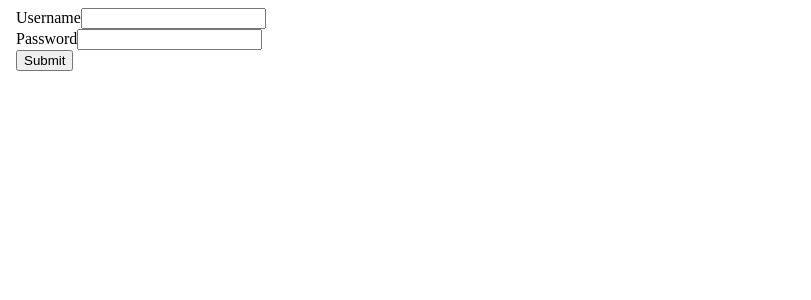
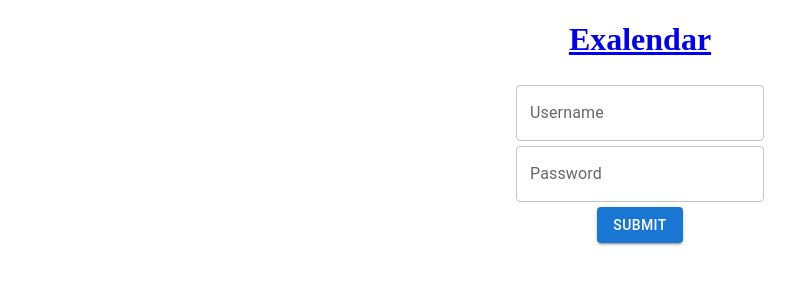
Before and after one commit to GregWith2Gs/Exalendar-React, a React (Create React App) app in the folder exalendar/: page / in a window 1280 px wide. Shown: the top 300 px of the page, without its empty margins (0-811 px from the left). Built offline with nearby package versions, Linux system fonts and the light colour scheme.

Commit message:
Added functionality to login page

```diff
--- a/exalendar/package.json
+++ b/exalendar/package.json
@@ -3,6 +3,9 @@
   "version": "0.1.0",
   "private": true,
   "dependencies": {
+    "@emotion/react": "^11.10.6",
+    "@emotion/styled": "^11.10.6",
+    "@mui/material": "^5.11.13",
     "@testing-library/jest-dom": "^5.16.5",
     "@testing-library/react": "^13.4.0",
     "@testing-library/user-event": "^13.5.0",
--- a/exalendar/src/components/Login.js
+++ b/exalendar/src/components/Login.js
@@ -1,5 +1,6 @@
 import React from 'react';
-import ReactDOM from 'react-dom/client';
+import Button from '@mui/material/Button';
+import TextField from '@mui/material/TextField'
 
 class Login extends React.Component {
   constructor(props) {
@@ -17,30 +18,37 @@
   handleSubmit(event) {
     alert('A name was submitted: ' + this.state.user + " "+this.state.pass);
     event.preventDefault();
+	// Post request
+
   }
 
   render() {
     return (
 	<body>
-		<form onSubmit={this.handleSubmit}>
-			<div>
+	    <a class="logo-href" href="/">
+		<h1 style={centerText}>Exalendar</h1>
+		</a>
+		<form>
+			<div style={centerText}>
 			<label>
-				Username
-				<input name="user" type="text" value={this.state.user} onChange={this.handleChange} />
+				<TextField id="outlined-basic" name="user" label="Username" variant="outlined" value={this.state.user}
+					onChange={this.handleChange}/>
+
 			</label>
 			</div>
 
-			<div>
+			<div style={centerText}>
 			<label>
-				Password
-				<input name="pass" type="text" value={this.state.pass} onChange={this.handleChange} />
+				<TextField id="outlined-basic" name="pass" label="Password" variant="outlined" value={this.state.pass}
+					onChange={this.handleChange}/>
 			</label>
 			</div>
 
-			<div>
+			<div style={centerText}>
 			<label>
-			    <input type="submit" value="Submit" />
-
+				<Button variant="contained" onClick={() => { this.handleSubmit(); }}>
+				  Submit
+				</Button>
 			</label>
 			</div>
 
@@ -50,4 +58,11 @@
   }
 }
 
+const centerText = {
+	display: 'flex',
+	alignItems: 'center',
+	justifyContent: 'center',
+	paddingBottom: '5px'
+};
+
 export default Login;
```
Also changed, not shown: 1 other file (tests, documents, lock files or other folders).
